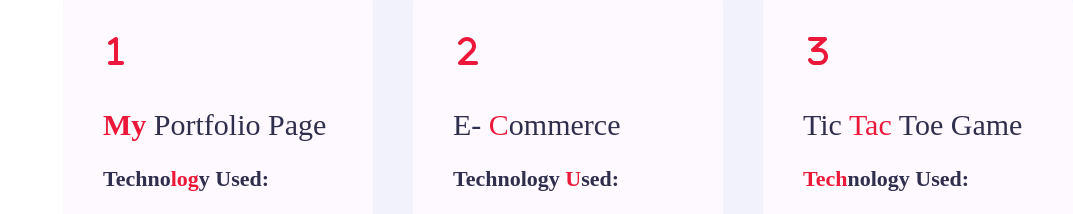
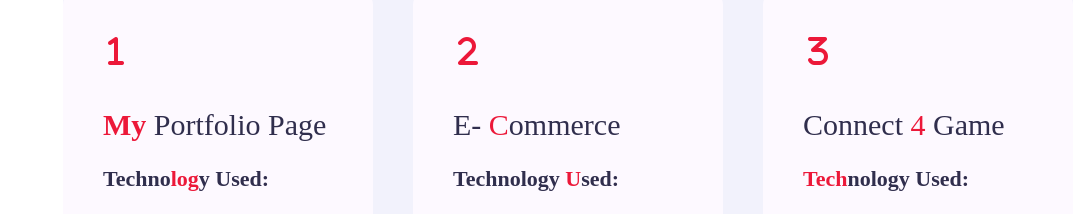
Before and after one commit to Devanshi12srivastava/port_folio, a plain HTML site: page index.html in a window 1280 px wide. Shown: the part 4093-4307 px from the top of the page, without its empty margins (207-1280 px from the left). Drawn offline with nearby package versions, Linux system fonts and the light colour scheme; files whose address does not match are found by name; a web font is replaced by a local one.

Commit message:
Update index.html

```diff
--- a/index.html
+++ b/index.html
@@ -389,7 +389,7 @@
                             <!-- third project -->
                             <div>
                                 <span class="icons-red"><i class="fa-solid fa-3"></i></span>
-                                <h2>Tic <span class="icons-red">Tac</span> Toe Game </h2>
+                                <h2>Connect <span class="icons-red">4</span> Game </h2>
                                 <p style="font-size: 22px;"><b><span class="icons-red">Tech</span>nology Used:</b></p>
                                 <span>
                                     <br>
```
